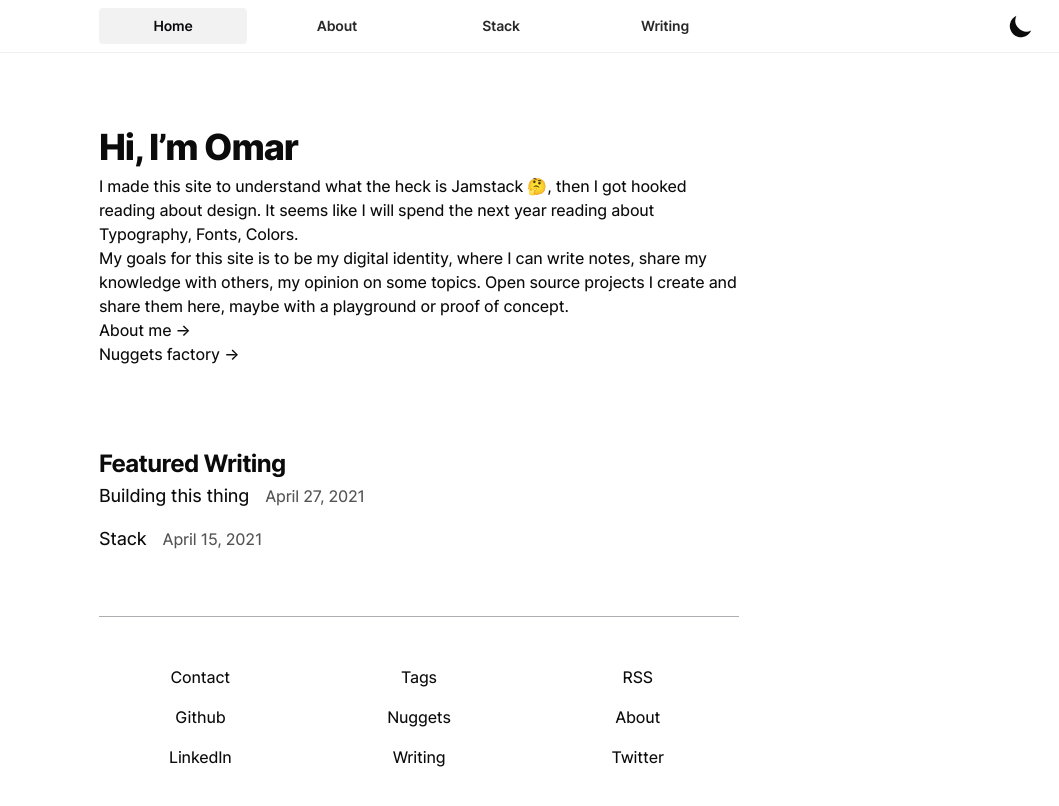
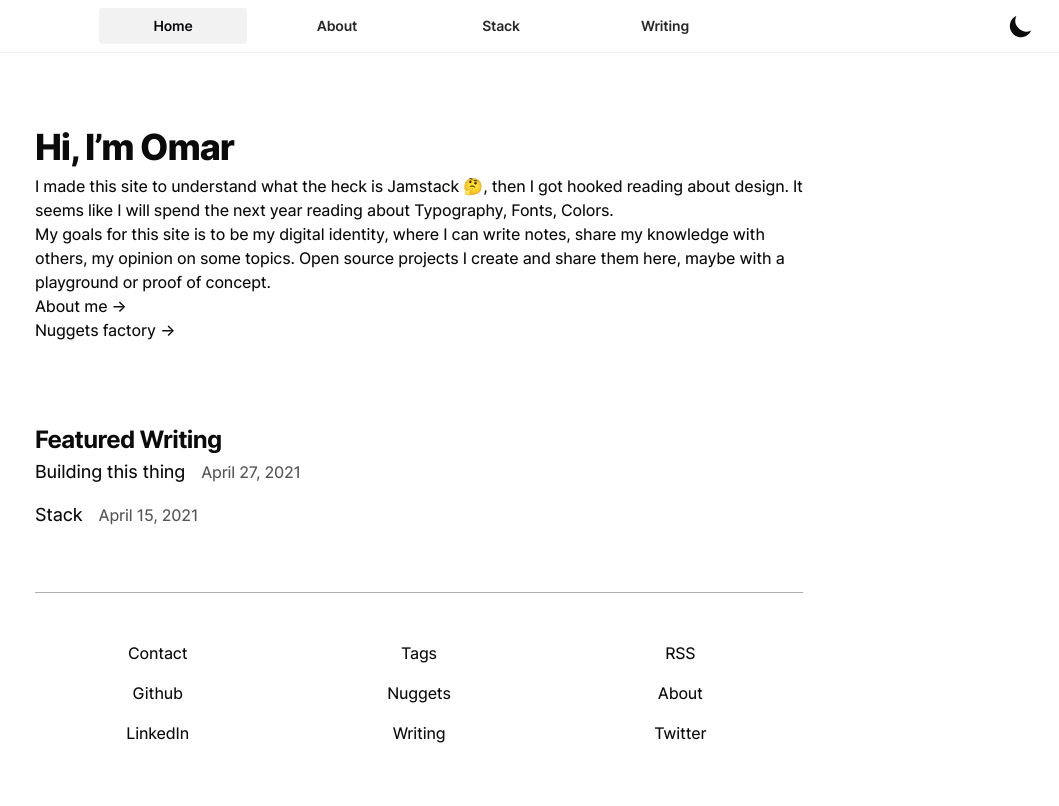
Before and after one commit to omaralsoudanii/mkreg.dev, a Next.js app: page / in a window 1280 px wide. Shown: the top 806 px of the page, without its empty margins (221-1280 px from the left). Built offline with nearby package versions, Linux system fonts and the light colour scheme; what @tailwindcss/typography, tailwindcss-line-clamp would draw is missing.

Commit message:
screen size adjust

```diff
--- a/src/components/Layouts/index.tsx
+++ b/src/components/Layouts/index.tsx
@@ -6,7 +6,7 @@ export function Main({ children }) {
   return (
     <React.Fragment>
       <Header />
-      <div className="max-w-screen-sm px-4 pt-24 pb-16 mx-auto mt-6 md:px-0">
+      <div className="max-w-screen-md px-4 pt-24 pb-16 mx-auto mt-6 md:px-0">
         <main>{children}</main>
         <Footer />
       </div>
```
